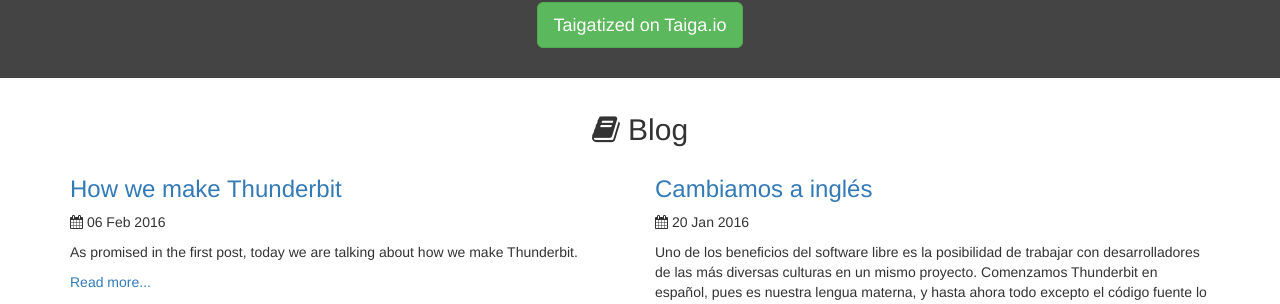
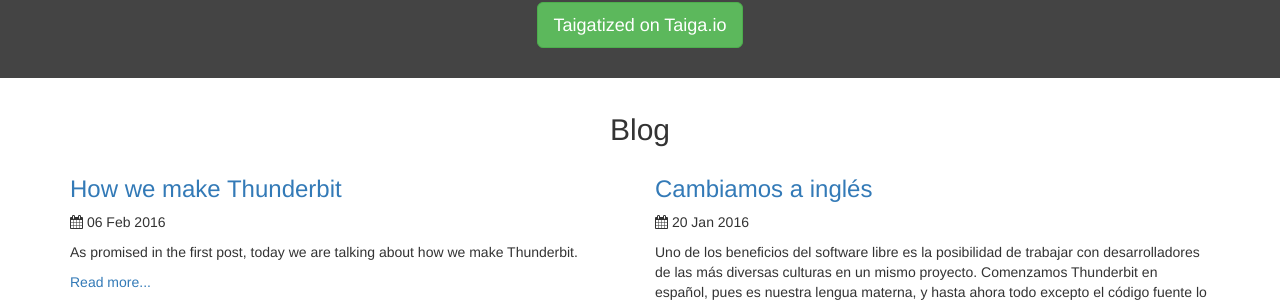
Before and after one commit to thunderbit/thunderbit, a Jekyll site: the page built from index.html, in a window 1280 px wide. Shown: the part 1284-1588 px from the top of the page. Built offline with Jekyll 4.4.1, drawn with Linux system fonts in a browser that asks for light colours; comment, search, counter and statistics services are not loaded.

Commit message:
Removed the icon in the blog home page header

```diff
--- a/index.html
+++ b/index.html
@@ -46,7 +46,7 @@
 	<div class="container">
 		<div class="row">
 			<header id="header" class="text-center">
-				<h2><i class="fa fa-book"></i> Blog</h2>
+				<h2>Blog</h2>
 			</header><!-- /header -->
 		</div>
 		<article>
```
